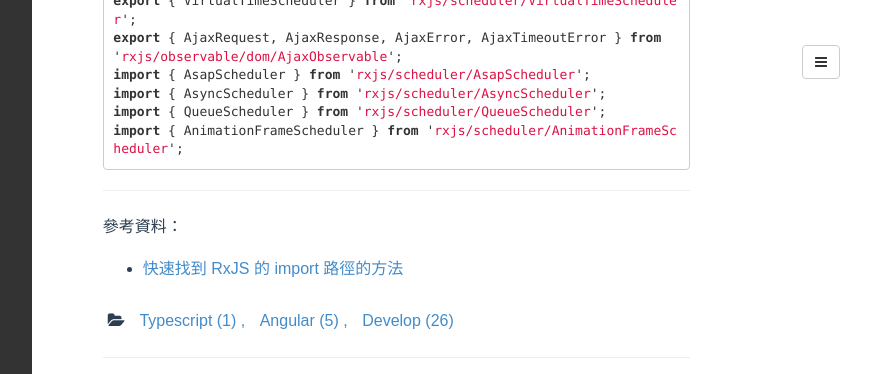
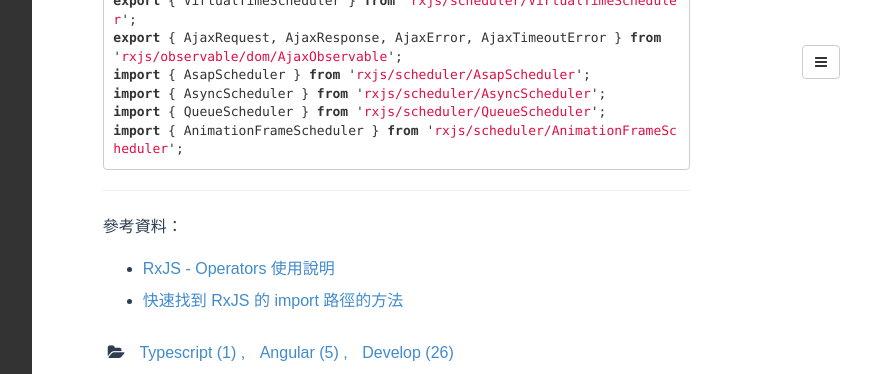
Before and after one commit to poychang/poychang.github.io, a Jekyll site: the page built from _posts/2017-05-23-angular-rxjs-operaror-location.md, in a window 1280 px wide and 900 px high, scrolled down 3978 px, cut to the strip 0-374 px from the top of the window. Shown: the whole strip, without its empty margins (395-1266 px from the left). Built offline with Jekyll 4.4.1, drawn with Linux system fonts in a browser that asks for light colours; some web fonts are replaced; comment, search, counter and statistics services are not loaded.

Commit message:
alter post

```diff
--- a/_posts/2017-05-23-angular-rxjs-operaror-location.md
+++ b/_posts/2017-05-23-angular-rxjs-operaror-location.md
@@ -199,4 +199,5 @@ import { AnimationFrameScheduler } from 'rxjs/scheduler/AnimationFrameScheduler'
 
 參考資料：
 
+* [RxJS - Operators 使用說明](http://reactivex.io/rxjs/manual/overview.html#operators)
 * [快速找到 RxJS 的 import 路徑的方法](https://forum.angular.tw/t/rxjs-import/356)
```
